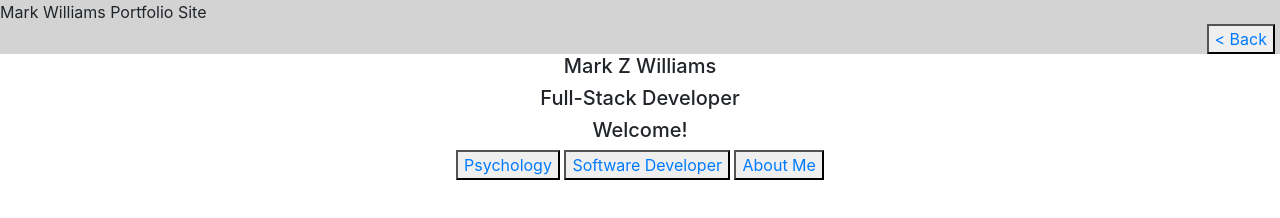
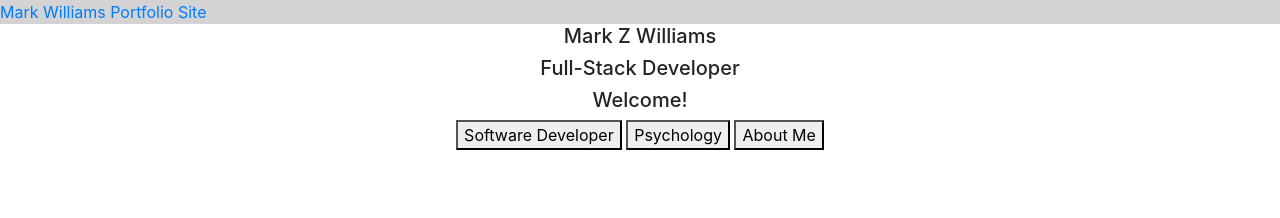
Before and after one commit to MarkZaWill/MarkZaWill.github.io, a plain HTML site: page index.html in a window 1280 px wide. Drawn offline with nearby package versions, Linux system fonts and the light colour scheme.

Commit message:
changed some functionality, erased a really embarrassing typo, and deleted a button because it made the site look like something from the mid-90's without the fun clip-art feel.

```diff
--- a/partials/Welcome.html
+++ b/partials/Welcome.html
@@ -3,7 +3,7 @@
 <h3 class="header">Welcome!</h3>
 
 <div class="centerAlign">
-<button><a href="#/psych">Psychology</a></button>
-<button><a href="#/dev">Software Developer</a></button>
-<button><a href="#/about">About Me</a></button>
+<a href="#/dev"><button>Software Developer</button></a>
+<a href="#/psych"><button>Psychology</button></a>
+<a href="#/about"><button>About Me</button></a>
 </div>
--- a/partials/navBar.html
+++ b/partials/navBar.html
@@ -1,8 +1,4 @@
 <div class="navBar">
-<div>Mark Williams Portfolio Site</div>
-
-<div class="rightAlign">
-<button><a href="#/#"> < Back</a></button>
-</div>
+<div><a href="#/#">Mark Williams Portfolio Site </a></div>
 
 </div>
```
Also changed, not shown: partials/AboutMe.html (+1 -1 lines), partials/Developer.html (+3 -1 lines).
